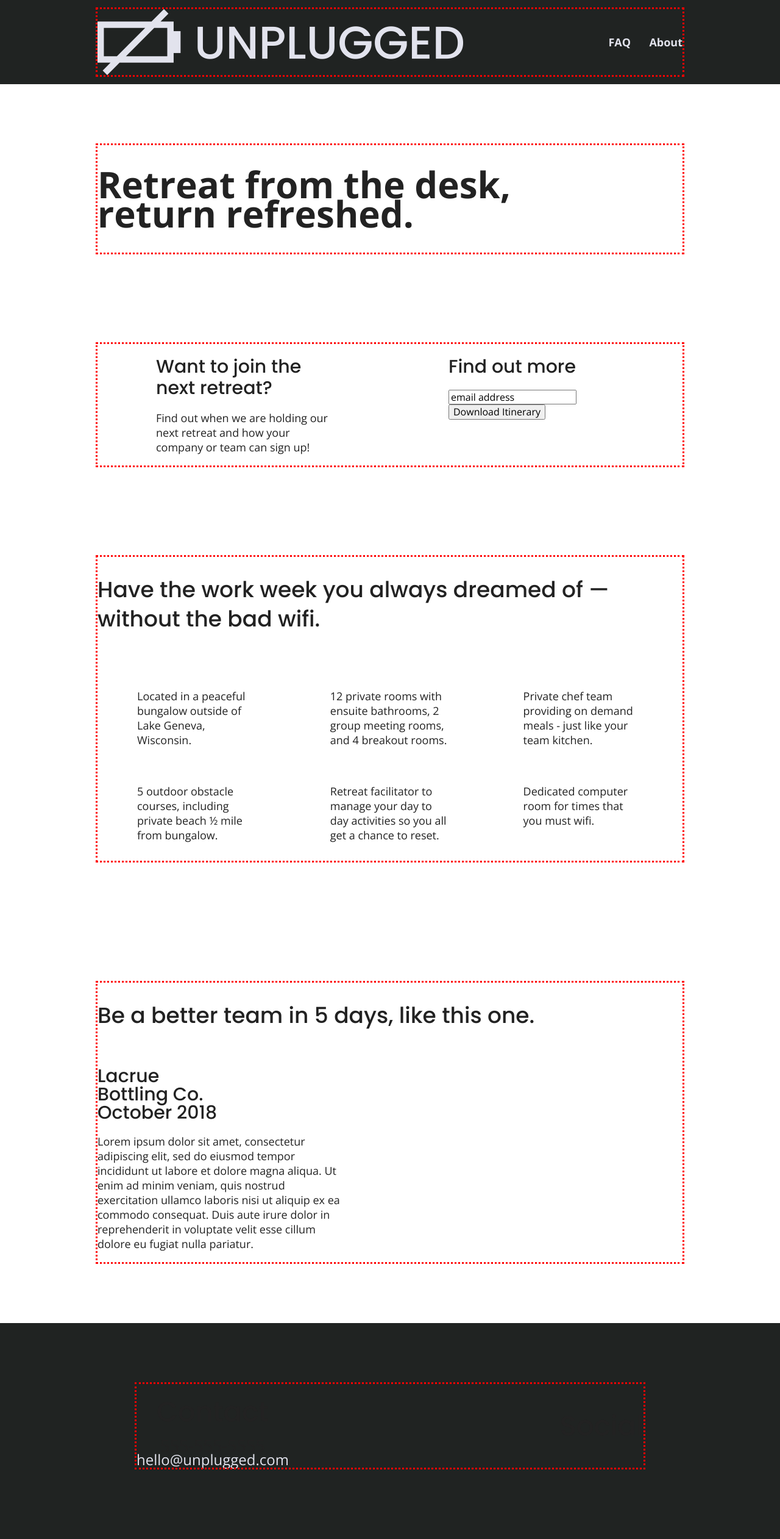
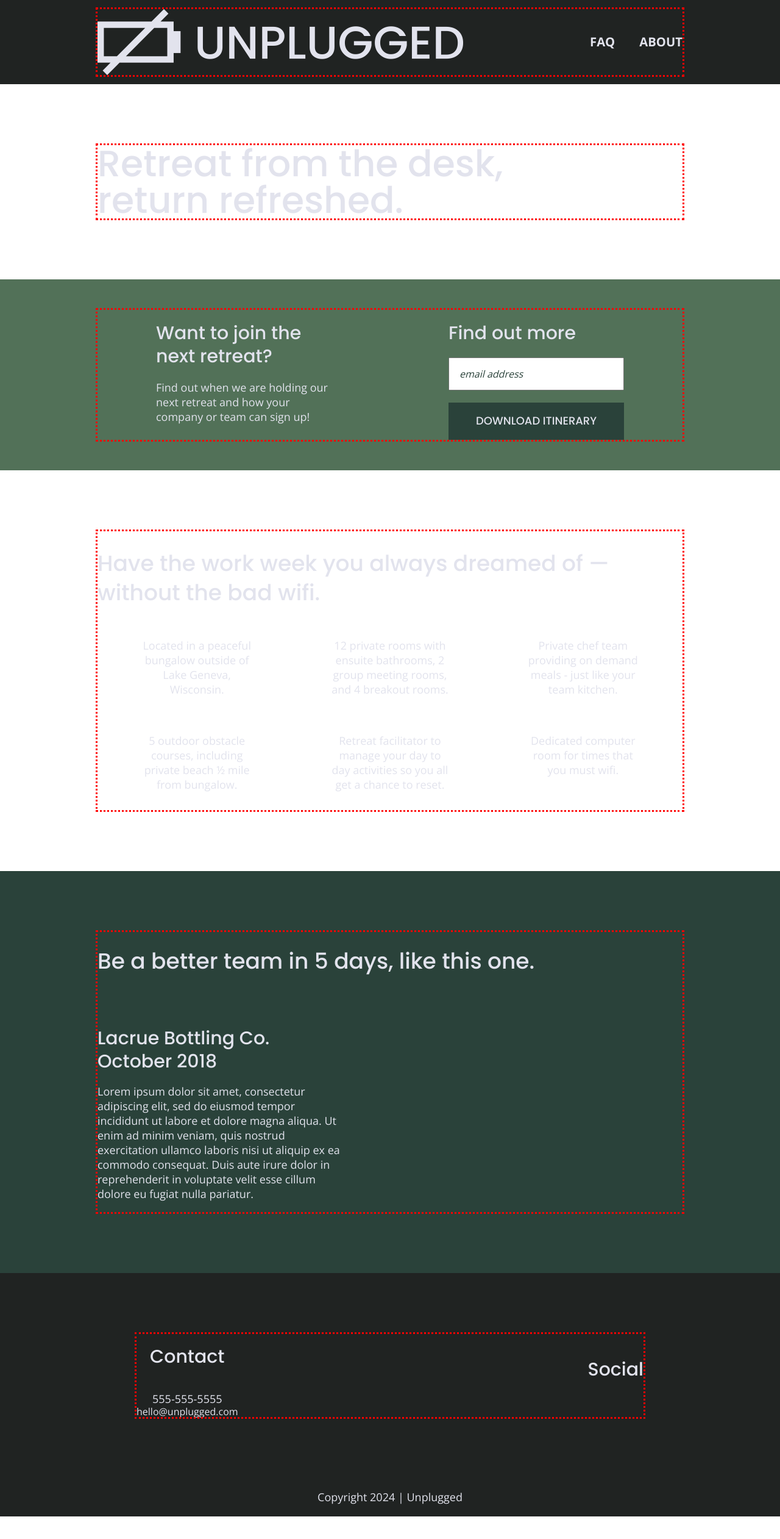
Before and after one commit to lfaso21/First-responsive-website-project, a website built with Parcel: page index.html in a window 1280 px wide. Shown: the whole page at 61% size. After the commit the page ends 2486 px from the top, so only its background shows below. Built offline with nearby package versions, Linux system fonts and the light colour scheme.

Commit message:
Added remaining styles

```diff
--- a/css/main.css
+++ b/css/main.css
@@ -87,7 +87,7 @@
    Author's custom styles
    ========================================================================== */
 .content-wrapper {
-  outline: 3px dotted red;
+  outline: 3px dotted red;       /* comment out when finished */
   width: 90%;
   margin: 50px, 0;
 }
@@ -98,12 +98,15 @@
 body {
   font-family: 'Open Sans', sans-serif;
   font-size: 1em;
-  /*text-align: left;*/           /* on 1-3 answer maybe later */
+  color: #e2e3ed;
+  text-align: left;           /* on 1-3 answer maybe later- on 2-3 good */
 }
 
 ul,
 ol {
 list-style-type: none;    /* I missed this */
+margin: 0;                /* missed this as well */
+padding: 0;               /* missed this as well */
 }
 
 a {
@@ -115,7 +118,7 @@
   font-size: 2.25em;
   line-height: 43px;
   font-weight: 500;
-}*/                    /* on 1-3 not there I feel as though we need it */
+}*/                    /* on 1-3 not there I feel as though we need it 2-3 added as- .hero-area h1 */
 
 h2 {
   font-family: 'Poppins', sans-serif;
@@ -128,12 +131,12 @@
   font-family: 'Poppins', sans-serif;
   margin: 20px 0;                /* on 1-3 answer maybe later */
   font-size: 1.125em;
-  font-weight: 500;             /* on stlye sheet not on 1-3 answer */
+  font-weight: 500;             /* on stlye sheet not on 1-3 answer- on 2-3 good */
 }
 
 p {
 font-size: .875em;
-line-height: 18px;             /* them 1.285 */
+line-height: 1.285;             /* them 1.285- changed from 18px- not sure why */
 }
 
 img {
@@ -167,18 +170,22 @@
   width: 100%;
   height: 1px;
   margin: 10px 0 20px 0;
-  color: #3a3a3a;
+  background: #3a3a3a;            /* not color- like style tile  background: answer 2-3 */
 }
 header nav {
   width: 60%;
   font-size: 1.125em;           /* 1-3 Answer does not have this */
-  font-weight: bold;            /* 1-3 Answer does not have this */
+  font-weight: 700;            /* 1-3 Answer does not have this  2-3 has 700- not bold- like stle tile*/
+  text-transform: uppercase;    /* not on style tile - 2-3 not sure where this came from */
 }
 header nav ul {
   display: flex;
   justify-content: space-around;
-  width: 100; /* takes up 100% of the 60% of the parent header nav */
-  list-style: none;               /* 1-3 answer does not have this */
+  width: 100;                  /* takes up 100% of the 60% of the parent header nav */
+  list-style: none;               /* 1-3 answer does not have this - 2-3 does not have this*/
+}
+header nav ul li {                 /* added in 2-3 not sure  */
+  font-size: 1.125em;              /* added 2-3 not sure */
 }
 
 footer {
@@ -201,25 +208,42 @@
   display: flex;
   justify-content: space-around;
   align-items: center;
+  /*background-color: #527158;*/       /* i added 2-3 them no */
 }
 footer .social-icons p {
   display: flex;
   justify-content: center;
   align-items: center;
-  list-style: none;         /* Not sure if needed here 1-3 does not have*/
+  /*list-style: none;*/        /* Not sure if needed here 1-3 does not have nor does 2-3*/
 }
 footer .copyright {
   margin: 20px 0;
 }
 /*------------------mobile-style homepage-----------------*/
+
+/*-------------------Hero Area---------------------------*/
+
 .hero-area {
   display: flex;
   justify-content: center;
 }
+.hero-area h1 {               /* 2-3 added .hero-area h1 and content */
+  font-size: 2.25em;
+  font-family: 'Poppins' , Arial, Helvetica, sans-serif;
+  font-weight: 500;
+  line-height: 1.2;             /* 1.2 not sure how this came of 43px */
+}
+
+/*------------------Aside Area-------------------------*/
+
 aside {
   display: flex;
   justify-content: center;
+  background-color: #527158;
 }
+
+/*------------------Features----------------------------*/
+
 .features {
   display: flex;
   justify-content: center;
@@ -238,15 +262,21 @@
   flex-flow: row wrap;
 }
 .features p {
+  text-align: center;   /* added 2-3 assume it is from finished site not style sheet */
   margin: 0;
 }
+
+/*--------------------Reviews----------------------------*/
+
 .reviews {
   display: flex;
   justify-content: center;
-  line-height: 30px;             /* 1-3 aswer does not have this */
+  /*line-height: 30px; */             /* they have in .reviews h2 (1) not 30 px */
+  background-color: #2a423a;            /* 1-3 answer does not have this - 2-3 does all good*/
 }
 .reviews h2 {
   margin-bottom: 40px;
+  line-height: 1;                      /* 2-3 not 30 px ? */
 }
 .reviews h3 {
   width: 55%;
@@ -256,10 +286,12 @@
 .mission {
   display: flex;
   justify-content: center;
+  background-color: #527158;
 }
 .contact-section {
   display: flex;
   justify-content: center;
+  background-color: #2a423a;
 }
 .contact-content p {
   margin: 0;
@@ -268,6 +300,7 @@
 .faq {
   display: flex;
   justify-content: center;
+  background-color: #527158;
 }
 .faq .content-wrapper {
   display: flex;
@@ -278,15 +311,44 @@
 }
 .faq h2 {
   margin-bottom: 40px; /*She said 40px on bottom- this is all around. I added bottom to margin*/
-  line-height: 30px;      /* 1-3 answer does not have this */
+  line-height: 1;      /* 1-3 answer does not have this 2-3 has value of 1 not 30 px ? */
 }
 .faq-content {
   margin-bottom: 50px;
 }
 .faq-content h4 {
-  line-height: 24px;          /* 1-3 answer has none of this entry line 286-287 */
+  line-height: 1.333;          /* 1-3 answer has none of this code 2-3 has as 1.333 not 24 px */
 }
 
+aside .form {
+  margin-top: 30px;
+}
+
+input[type=text] {
+  box-sizing: border-box;
+  width: 100%;
+  color: #2a423a;
+  font-style: italic;
+  padding: 1em;
+  /*font-size: 1.125em;
+  font-weight: 500;   */               /*all 4 lines do not belong seems to be in button below*/
+  /*background-color: #2a423a;
+  font-family: Poppins; */            /*Not sure of family*/
+}
+
+input[type=button] {
+  width: 100%;
+  padding: 20px 0;
+  margin-top: 20px;
+  background-color: #2a423a;
+  font-family: 'Poppins', Helvetica, Arial, sans-serif;
+  font-weight: 500;
+  font-size: 1.125em;
+  color: #e2e3ed;
+  border: none;
+  text-align: center;
+  text-transform: uppercase;
+}
 /* ==========================================================================
    Helper classes
    ========================================================================== */
@@ -381,17 +443,17 @@
     max-width: 640px;
     margin: 100px 0;
   }
-  h1 {
+  /*h1 {
     font-size: 3em;
     line-height: 48px;
-  }
+  }*/                           /*they dont have an h1 as of 2-3 */
   h2 {
     font-size: 2.25em;
-    line-height: 48px;
+    line-height: 1.333;         /* them 1.333 not 48px */
   }
   h3 {
     font-size: 1.5em;
-    line-height: 30 px;
+    line-height: 1.25;         /* them 1.25 not 30px */
   }
 
   /*--------------- header---------------- */
@@ -403,6 +465,9 @@
     width: 100%;
     justify-content: space-between;
   }
+  header figure {                  /* added 2-3 not sure from where */
+    width: 30%;
+  }
   header nav {
     width: 20%;
   }
@@ -413,6 +478,12 @@
     display: none;
   }
   /* hero area */
+
+  .hero-area h1 {                    /* added 2-3 i didnt add */
+    font-size: 3em;
+    line-height: 1;
+    margin: 0;
+  }
 
   /*--------------- aside ------------------*/
 
@@ -430,6 +501,10 @@
 
   /* ---------------------features-------------------- */
 
+   .features h2 {                           /* features h2 added 2-3 i did not add */
+    margin-bottom: 20px;
+  }
+
   .features article {
     display: flex;
     align-items: center;
@@ -444,8 +519,15 @@
     display: flex;
     justify-content: space-between;
   }
+  .reviews h2 {                    /* added 2-3 not sure from where not on style sheet */
+    width: 85%;
+  }
   .reviews article div {
     width: 49%;
+  }
+  .reviews h3 {                    /* addeed 2-3 not sure from where not on style sheet */
+    width: 75%;
+    margin: 0;
   }
 
   /*----------------- footer----------------- */
@@ -454,10 +536,11 @@
     width: 65%;
    /* margin: 100px 0;*/      /* commented out- not in answer- if wonky-add back */
   }
-  .footer-content {
+  footer .footer-content {
     display: flex;
     justify-content: space-between;
     align-items: center;
+    flex-direction: row;          /* added 2-3  ? */
   }
   footer .contact {
     margin-bottom: 0;
@@ -465,14 +548,12 @@
   footer .copyright {
     width: 100%;
   }
-  footer {
-    font-size: 1.5em;                 /* 1 on style sheet not sure -not on answer */
-  }
-  .footer-contact h4 {                /* 1 on style sheet not sure -not on answer */
-    font-size: 1.5em;
+  footer h4 {                /* 1 on style sheet not sure -not on answer */
+    font-size: 1.5em;          /* on 2-3 footr h4 not footer-content h4 */
+    margin-bottom: 40px;
   }
   footer p {
-    line-height: 18px;                /* 5 on style sheet not on 1-3 answer */
+    line-height: 1.285;                /* 5 on style sheet not on 1-3 answer o 2-3 1.285 not 18px */
   }
 
   /*---------------------about-------------------*/
@@ -507,11 +588,11 @@
   }
   .faq h4 {
     font-size: .875em;              /* 508-510 not on 1-3 answer */
-    line-height: 15.75px;
+    line-height: 1.125;            /* on 2-3 1.125 not 15.75px */
   }
   .faq p {
     font-size: .875em;              /* 512-514 not on 1-3 answer */
-    line-height: 15.75px;
+    line-height: 1.125;             /* on 2-3 1.125 not 15.75px */
   }
 }
 
@@ -532,13 +613,13 @@
   }
   p {
     font-size: 1.125em;
-    line-height: 24px;
+    line-height: 1.333;                   /* 2-3 1.333 not 24 px */
   }
 
   /*----------------hero----------------*/
   .hero-area h1 {
     width: 80%;
-    font-size: 3.75em;                  /* Not sure 2 on style sheet not on 1-3 answer */
+    font-size: 3.75em;                  /* Not sure 2 on style sheet not on 1-3 answer -on 2-3 all good */
   }
   /*----------------aside-----------------*/
   aside .content-wrapper {
@@ -547,6 +628,9 @@
   aside .content-wrapper .form-description,
   aside .content-wrapper .form {
     width: 30%;
+  }
+  .form-description p {
+    font-size: 1.125em;                 /*added 2-3 not sure from where */
   }
 
   /*----------------features---------------*/
@@ -557,25 +641,33 @@
     flex-basis: 33%;   /*just a guess 50% not sure why- answer 3 columns 33% each*/
   }
   /*------------------reviews----------------*/
+  .reviews h2 {                        /* added 2-3 not sure from where */
+    padding-bottom: 50px;
+  }
   .reviews article div {
     width: 42%;       /*got on my own */
+  }
+  footer h4 {
+    font-size: 1.875em;           /* added 2-3 not sure from where */
   }
   /*---------------------about page------------------*/
   .mission h2,
   .contact-section .content-wrapper h2 {
     width: 95%;
+    font-size: 3em;
   }
-  .mission h2 {
-    font-size: 3em;                     /* not sure 4 style sheet not on 1-3 answer */
+  .contact-content h4 {              /* added 2-3 not sure from where */
+    font-size: 1.875em;
   }
   /*--------------------faq page--------------------*/
   .faq h2 {
     width: 100%;
     font-size: 3em;                 /* not sure 4 styles sheet not on 1-3 answer */
   }
-  .faq h4 {
-    font-size: 1.125em;             /* 576-578 not on 1-3 answer */
-    line-height: 18px;
+  .faq h4,
+  .faq p {                       /* 2-3 added .faq p not sure why */
+    font-size: 1.125em;             /* 576-578 not on 1-3 answer on 2-3 all good */
+    line-height: 1;               /* 1 on 2-3 not 18px */
   }
 }
 
```
